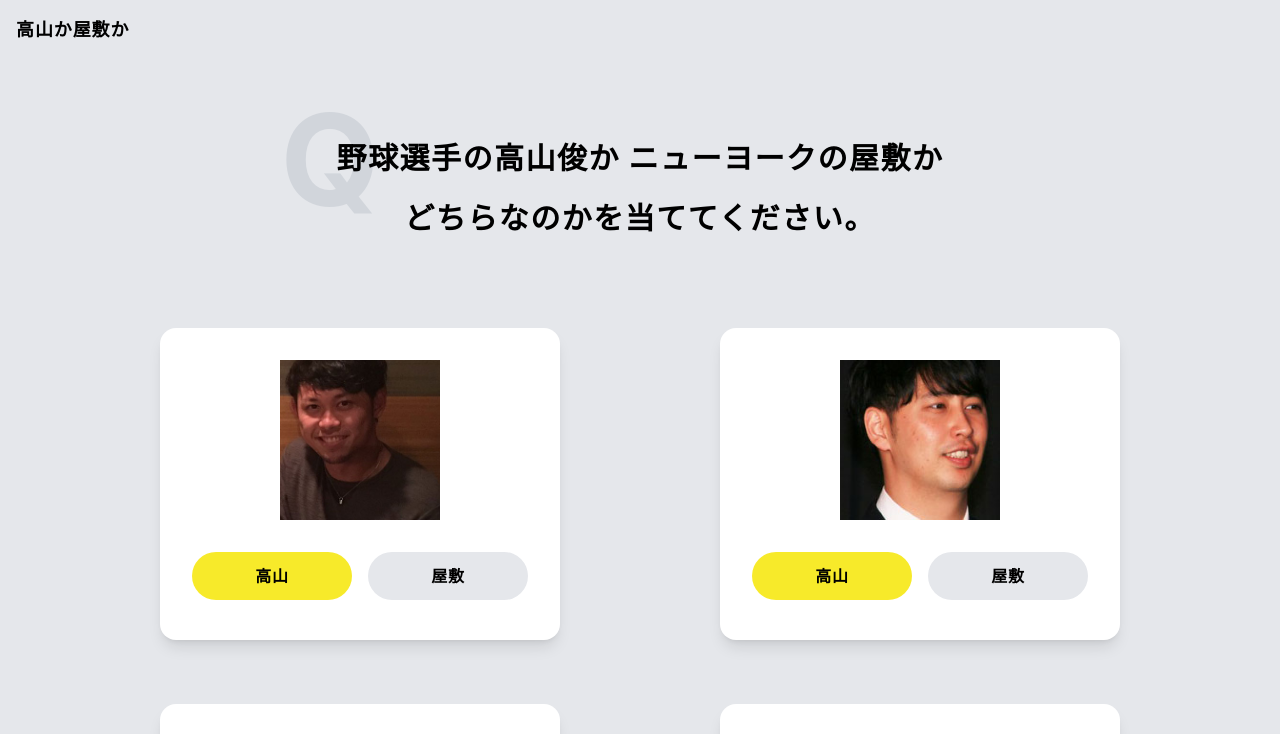
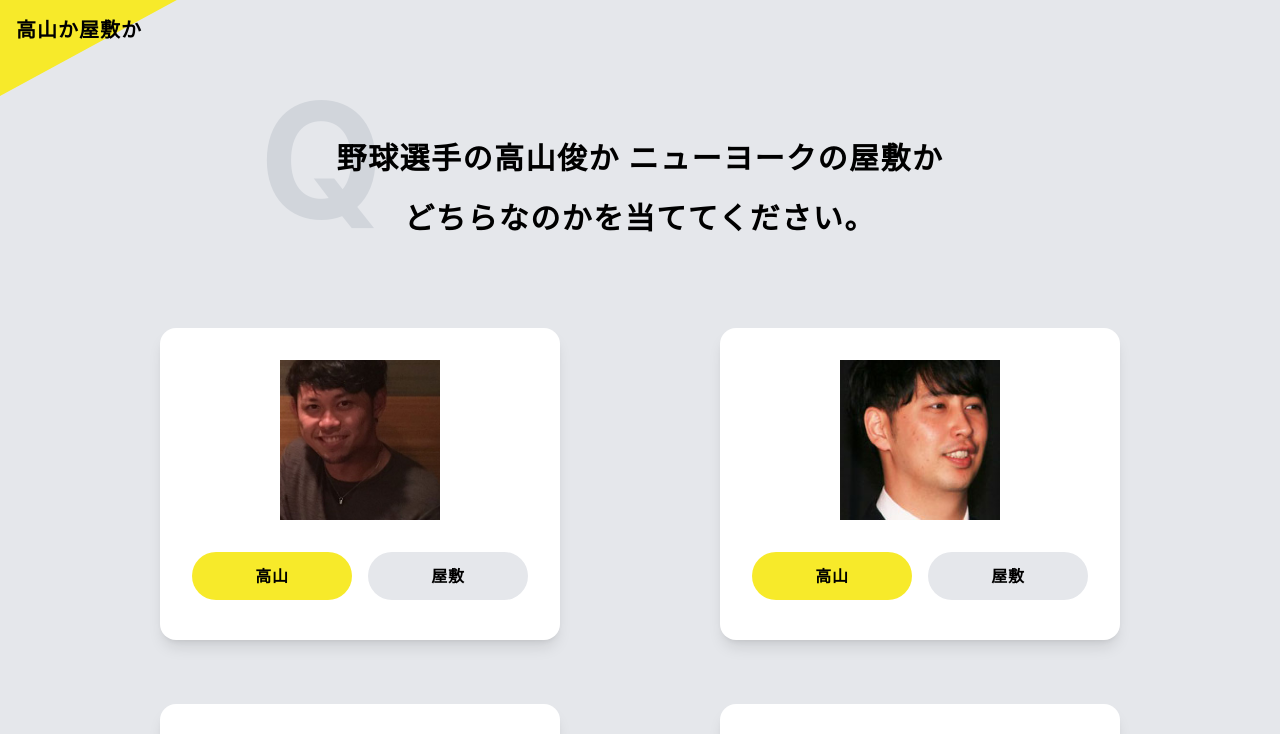
Before and after one commit to Ryuki-4648/takayama-and-yashiki, a React (Create React App) app in the folder quiz/: page / in a window 1280 px wide. Shown: the top 734 px of the page. Built offline with nearby package versions, Linux system fonts and the light colour scheme.

Commit message:
ヘッダーの装飾修正

```diff
--- a/quiz/src/App.css
+++ b/quiz/src/App.css
@@ -5,10 +5,9 @@
 .App {
   //background-color: #fff06e;
 }
-.App-header {
-}
-
-.App-link {
+.header-bg {
+  background-color: #f7ea2a;
+  clip-path: polygon(85% 0, 0 0, 0 60%);
 }
 .resultButton {
   background-color: #3ea8ff;
--- a/quiz/src/App.tsx
+++ b/quiz/src/App.tsx
@@ -21,14 +21,21 @@ function App() {
 
   const randomQuizList = getRandomQuestions();
 
+  const onClickResultButton = () => {
+    // hoge
+  };
+
   const onClickResetButton = () => {
     window.location.reload();
   };
 
   return (
     <div className="App bg-gray-200">
-      <header className="App-header h-32 pt-4 pl-4 font-bold text-lg tracking-wider">
-        <h1>高山か屋敷か</h1>
+      <header className="h-32">
+        <div className="header-bg asbolute -z-10 w-52 h-40"></div>
+        <h1 className="absolute left-4 top-4 font-bold text-xl tracking-wider">
+          高山か屋敷か
+        </h1>
       </header>
       <main className="w-3/4 mx-auto pb-40">
         <div className="flex justify-center">
@@ -36,7 +43,7 @@ function App() {
             野球選手の高山俊か ニューヨークの屋敷か
             <br />
             どちらなのかを当ててください。
-            <span className="absolute -z-10 text-9xl -left-14 -top-8 text-gray-300">
+            <span className="absolute -z-10 text-9xl -left-16 -top-8 text-gray-300 scale-125">
               Q
             </span>
           </p>
@@ -66,7 +73,10 @@ function App() {
             );
           })}
         </ul>
-        <button className="resultButton w-72 h-16 rounded-md text-white text-xl font-bold block mx-auto duration-300 mt-12 mb-8">
+        <button
+          className="resultButton w-72 h-16 rounded-md text-white text-xl font-bold block mx-auto duration-300 mt-12 mb-8"
+          onClick={onClickResultButton}
+        >
           結果を見る
         </button>
         <button
@@ -75,6 +85,9 @@ function App() {
         >
           リセットする
         </button>
+        <p>
+          <span>正解の数</span>/<span>10</span>
+        </p>
       </main>
     </div>
   );
```
